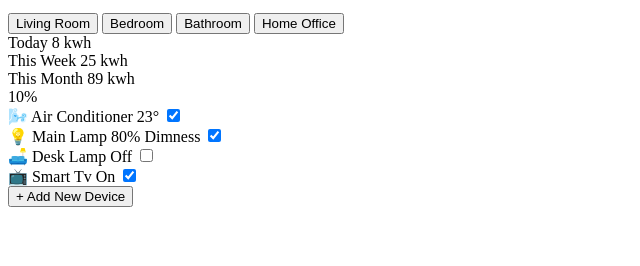
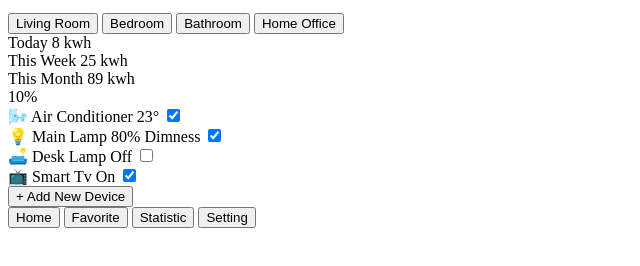
Before and after one commit to sabaaassi/ESF-Home1, a plain HTML site: page ListLivingRoom.html in a window 1280 px wide. Shown: the part 148-414 px from the top of the page, without its empty margins (0-640 px from the left). Drawn offline with Linux system fonts and the light colour scheme.

Commit message:
git commit -m "Add footer section"

```diff
--- a/ListLivingRoom.html
+++ b/ListLivingRoom.html
@@ -88,6 +88,14 @@
                     <button>+ Add New Device</button>
                 </div>
             </main>
+            <footer>
+                <nav class="footer-nav">
+                    <button>Home</button>
+                    <button>Favorite</button>
+                    <button>Statistic</button>
+                    <button>Setting</button>
+                </nav>
+            </footer>
         </div>
     </div>
 </body>
```
